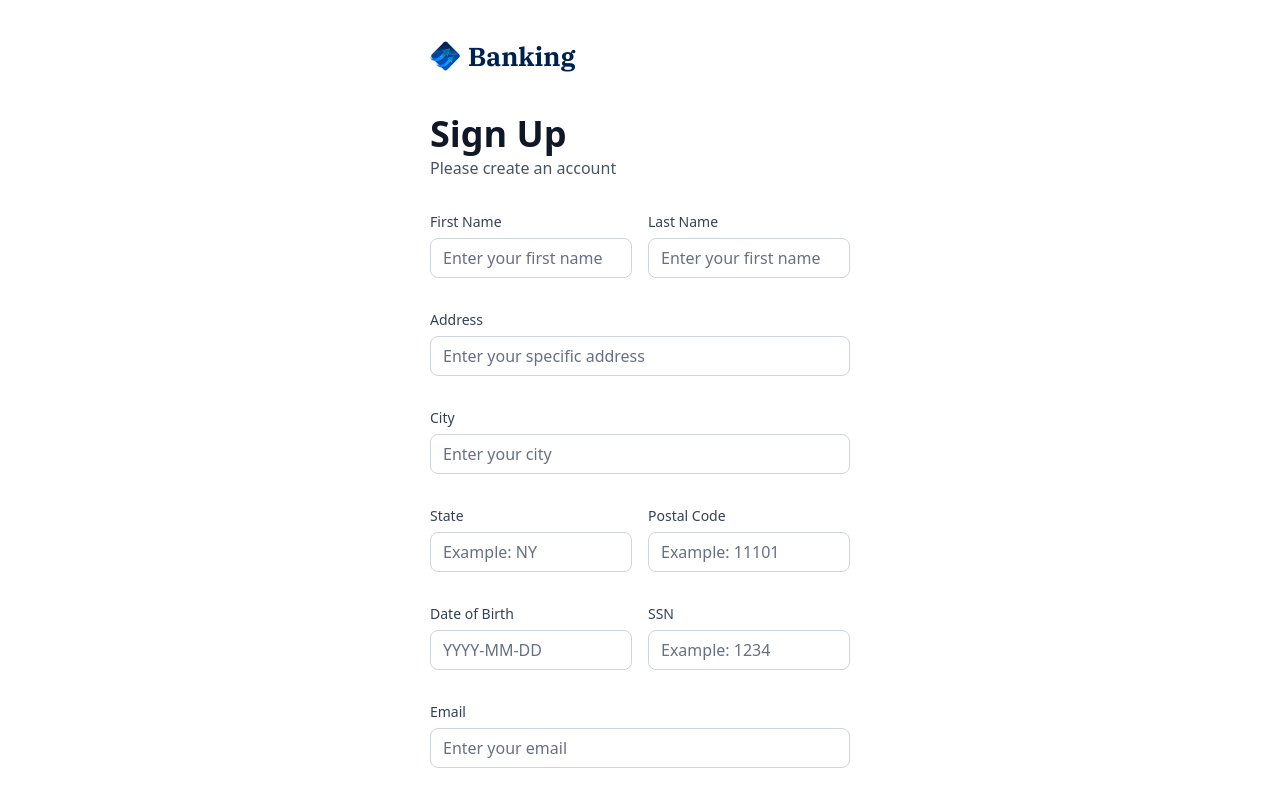
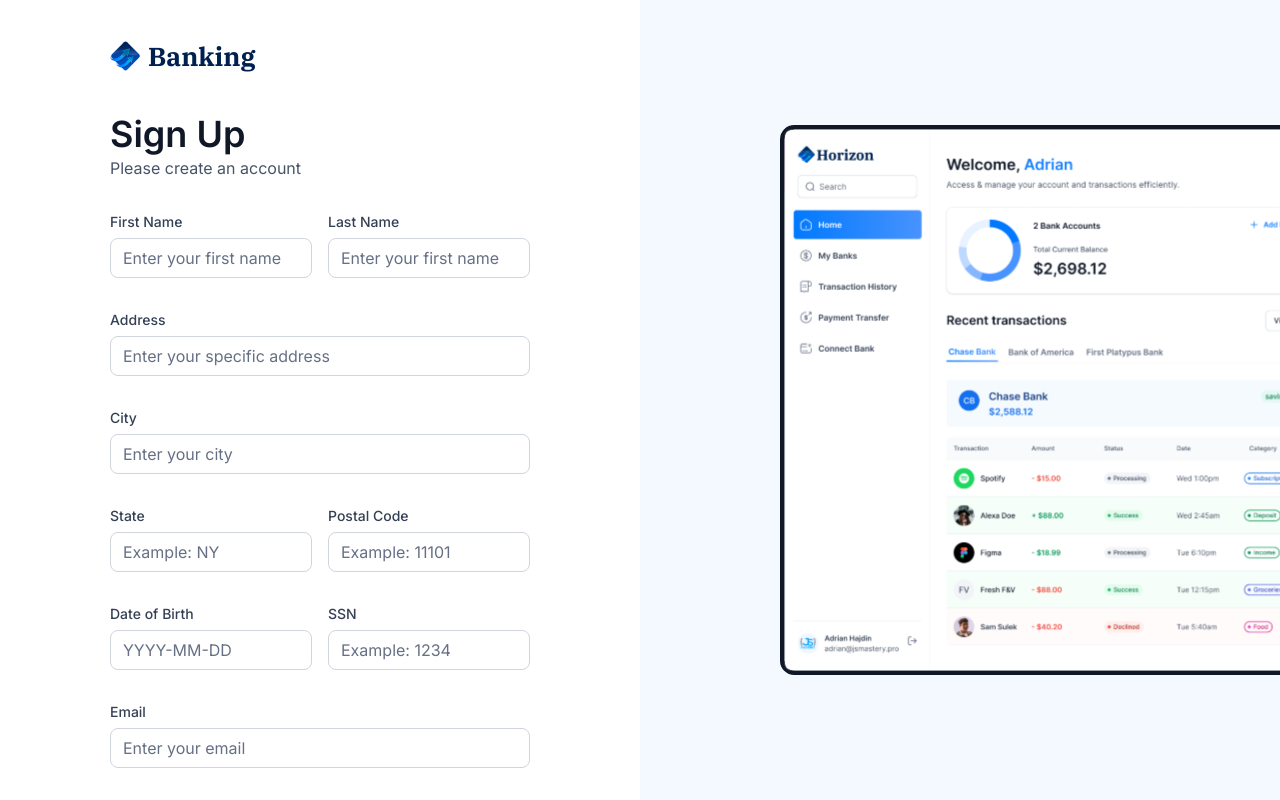
Before and after one commit to pankaj-404/finance_management, a Next.js app: page /sign-up in a window 1280 px wide. Shown: the top 800 px of the page. Built offline with nearby package versions, Linux system fonts and the light colour scheme.

Commit message:
Implement image in auth layout

```diff
--- a/src/app/(auth)/layout.tsx
+++ b/src/app/(auth)/layout.tsx
@@ -1,3 +1,4 @@
+import Image from "next/image";
 
 export default function RootLayout({
   children,
@@ -5,8 +6,13 @@
   children: React.ReactNode;
 }>) {
   return (
-    <main>
+    <main className="flex min-h-screen w-full justify-between font-inter">
         {children}
+        <div className="auth-asset">
+          <div>
+            <Image src="/icons/auth-image.svg" alt="auth image" width={500} height={500} />
+          </div>
+        </div>
     </main>
   );
 }
--- a/src/app/(auth)/sign-in/page.tsx
+++ b/src/app/(auth)/sign-in/page.tsx
@@ -1,7 +1,11 @@
 import AuthForm from '@/components/AuthForm'
+import { getLoggedInUser } from '@/lib/actions/user.actions';
 import React from 'react'
 
-const SignIn = () => {
+const SignIn = async () => {
+    const loggedInUser = await getLoggedInUser();
+    console.log("🚀 ~ SignIn ~ loggedInUser:", loggedInUser)
+
   return (
     <section className='flex-center size-full max-sm:px-6'>
       <AuthForm type="sign-in" />
```
